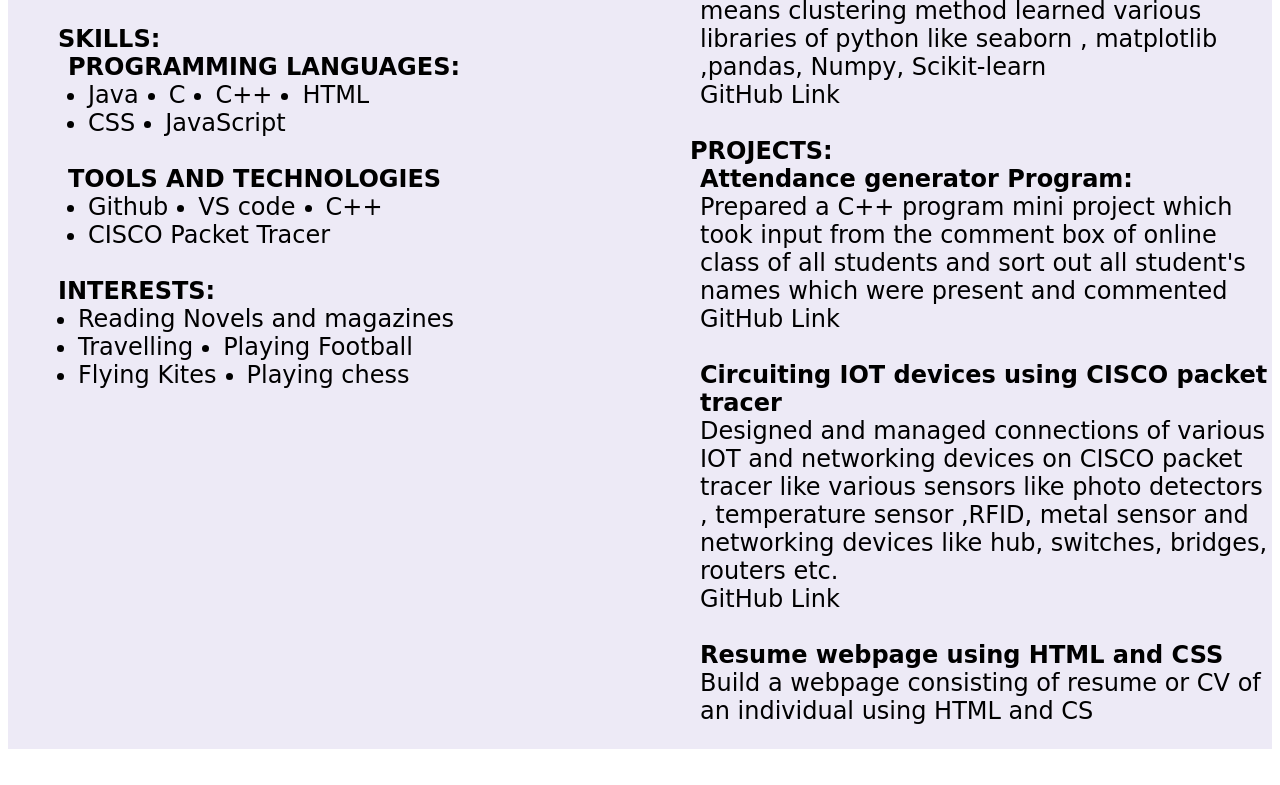
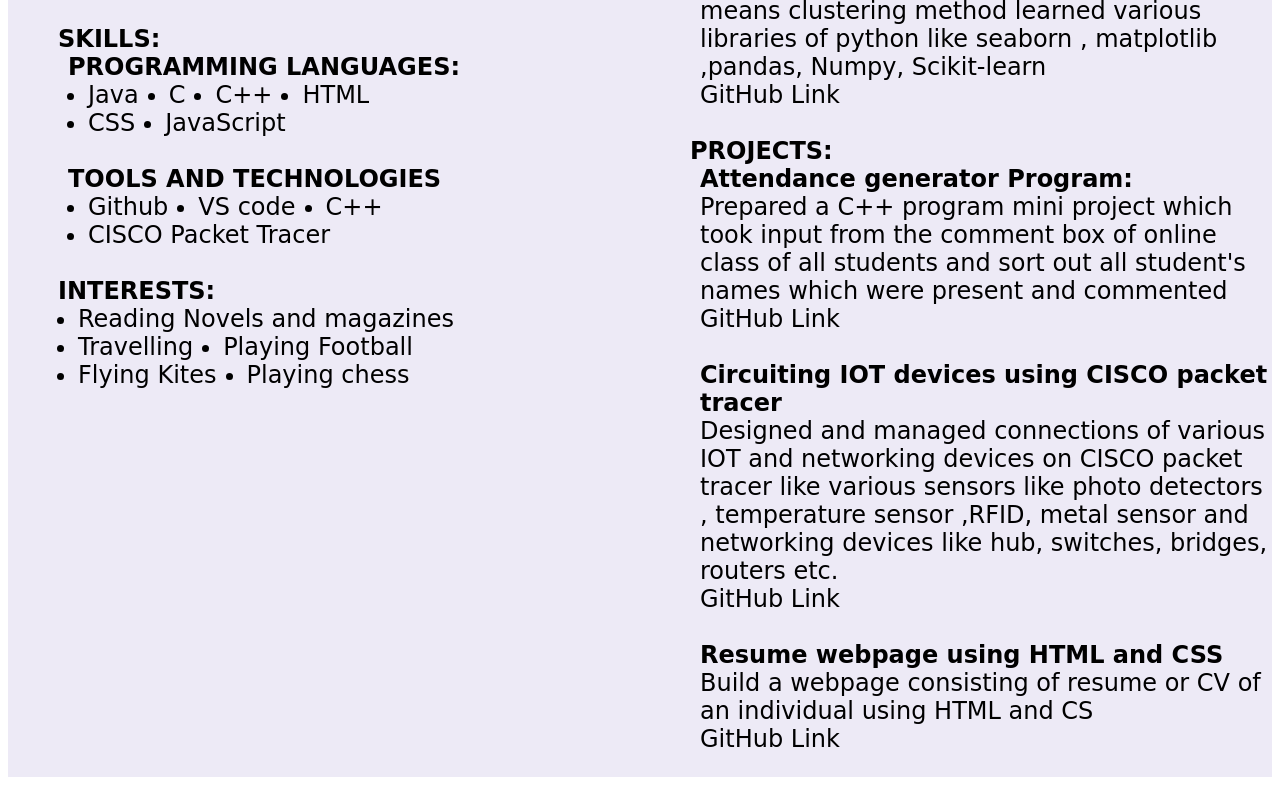
Before and after one commit to Pravisht/Resume-Webpage, a plain HTML site: page index.html in a window 1280 px wide. Shown: the part 714-1499 px from the top of the page. Before the commit the page ends 1471 px from the top, so only its background shows below. Drawn offline with Linux system fonts and the light colour scheme; a web font is replaced by a local one.

Commit message:
Update index.html

```diff
--- a/index.html
+++ b/index.html
@@ -162,6 +162,7 @@
           <br>
           <li><b>Resume webpage using HTML and CSS</b></li>
           <li>Build a webpage consisting of resume or CV of an individual using HTML and CS</li>
+          <li><a herf src="https://github.com/Pravisht/Resume-Webpage">GitHub Link</a></li>
           </ul>
           </ul>
         </ul>
```
